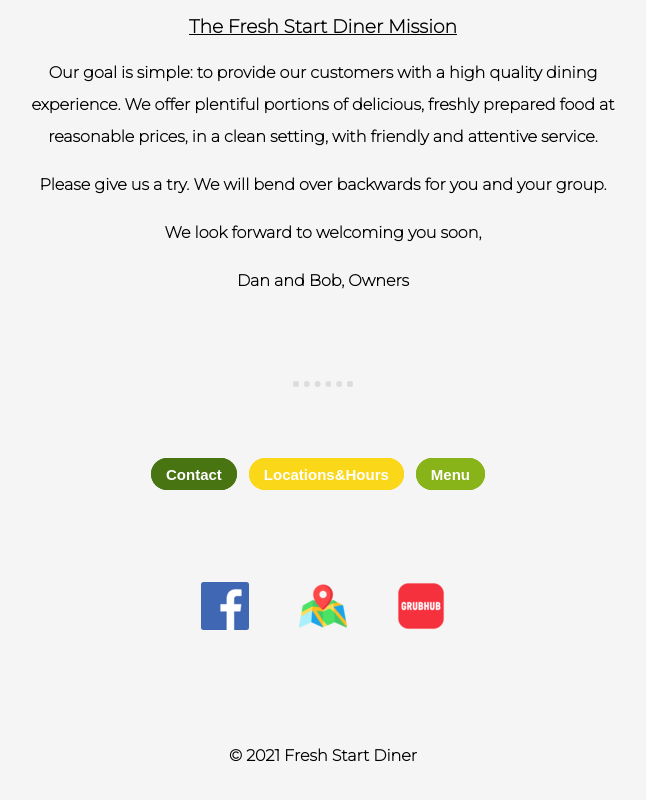
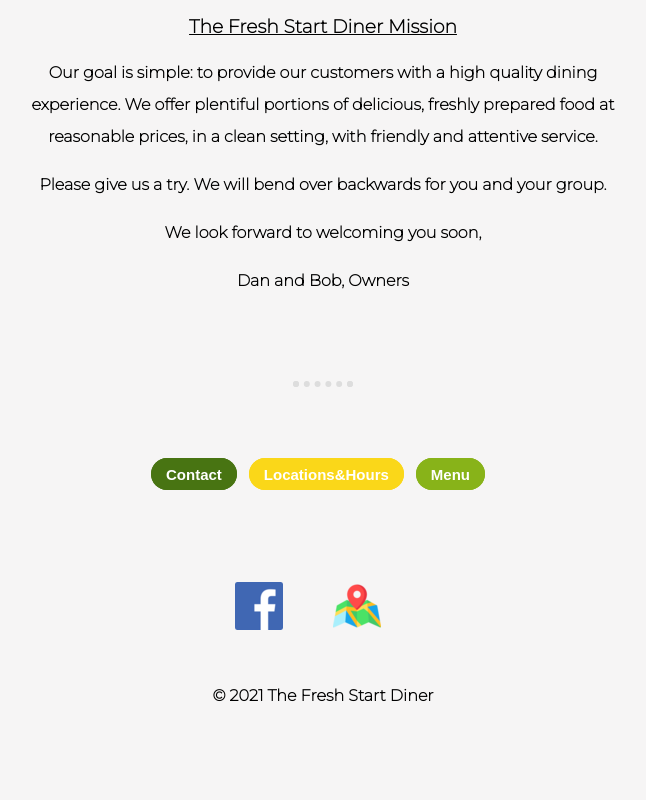
Before and after one commit to Jtaylor44t/thefreshstartdiner, a plain HTML site: page index.html in a window 1280 px wide. Shown: the part 497-1297 px from the top of the page, without its empty margins (317-963 px from the left). Drawn offline with Linux system fonts and the light colour scheme.

Commit message:
Update index.html

```diff
--- a/index.html
+++ b/index.html
@@ -32,7 +32,7 @@
       <div align="center" class="buttons">
        <table cellspacing="10">
          <tr>
-           <th><a class="btn" href="mailto:contact@freshstartdiner.com">Contact</a></th>
+           <th><a class="btn" href="mailto:dwyman4444@gmail.com">Contact</a></th>
            <th><a class="btn2" href="locationshours.html">Locations&Hours</a></th>
            <th><a class="btn3" href="Fresh_Start_Menu.pdf">Menu</a></th>
          </tr>
@@ -45,8 +45,8 @@
       <div class="bottom-container">
           <table class="icons" cellspacing="10"><a class="icons" href="https://www.facebook.com/Fresh-Start-Diner-Twinsburg-113750625800"><img class="fb" src="images/facebook.png" href="Check us out on Facebook!"></a>
           <a class="icons" href="https://goo.gl/maps/2rh98"><img class="maps" src="images/map.png" href="Come visit us!"></a>
-          <a class="icons" href="https://www.grubhub.com/restaurant/fresh-start-diner-9810-ravenna-road-twinsburg/1625129?utm_source=google&utm_source=google&utm_medium=cpc&utm_medium=cpc&utm_campaign=National%20%7C%20All%20%7C%20PPA%20%7C%20PnP%20%7C%2017&utm_campaign=&utm_term=f%3Aplacesheet%3Afeature_id_fprint%3D4899276584613960565&utm_term=f%3Aplacesheet%3Afeature_id_fprint%3D4899276584613960565&utm_content=acct_id-5660136247%3Acamp_id-10395618690%3Aadgroup_id-123526704931%3Akwd-514735428205%3Acreative_id-498958538081%3Aext_id-125952891483%3Amatchtype_id-%3Anetwork-g%3Adevice-c%3Aloc_interest-%3Aloc_physical-9015280&utm_content=acct_id-5660136247%3Acamp_id-10395618690%3Aadgroup_id-123526704931%3Akwd-514735428205%3Acreative_id-498958538081%3Aext_id-125952891483%3Amatchtype_id-%3Anetwork-g%3Adevice-c%3Aloc_interest-%3Aloc_physical-9015280&gclid=CjwKCAjwn6GGBhADEiwAruUcKsF-q2mfv3VX7rQmh_4i2eptREJQzlzmF5AX7-IK8qO8A8bvKzgsRxoCpDAQAvD_BwE&gclsrc=aw.ds"><img class="grub" src="images/grubhub.png" href="Order online!"></a></table>
-          <p class="copywright">© 2021 Fresh Start Diner</p>
+          <!-- <a class="icons" href="https://www.grubhub.com/restaurant/fresh-start-diner-9810-ravenna-road-twinsburg/1625129?utm_source=google&utm_source=google&utm_medium=cpc&utm_medium=cpc&utm_campaign=National%20%7C%20All%20%7C%20PPA%20%7C%20PnP%20%7C%2017&utm_campaign=&utm_term=f%3Aplacesheet%3Afeature_id_fprint%3D4899276584613960565&utm_term=f%3Aplacesheet%3Afeature_id_fprint%3D4899276584613960565&utm_content=acct_id-5660136247%3Acamp_id-10395618690%3Aadgroup_id-123526704931%3Akwd-514735428205%3Acreative_id-498958538081%3Aext_id-125952891483%3Amatchtype_id-%3Anetwork-g%3Adevice-c%3Aloc_interest-%3Aloc_physical-9015280&utm_content=acct_id-5660136247%3Acamp_id-10395618690%3Aadgroup_id-123526704931%3Akwd-514735428205%3Acreative_id-498958538081%3Aext_id-125952891483%3Amatchtype_id-%3Anetwork-g%3Adevice-c%3Aloc_interest-%3Aloc_physical-9015280&gclid=CjwKCAjwn6GGBhADEiwAruUcKsF-q2mfv3VX7rQmh_4i2eptREJQzlzmF5AX7-IK8qO8A8bvKzgsRxoCpDAQAvD_BwE&gclsrc=aw.ds"><img class="grub" src="images/grubhub.png" href="Order online!"></a></table> -->
+          <p class="copywright">© 2021 The Fresh Start Diner</p>
       </div>
      </div>
 
```
